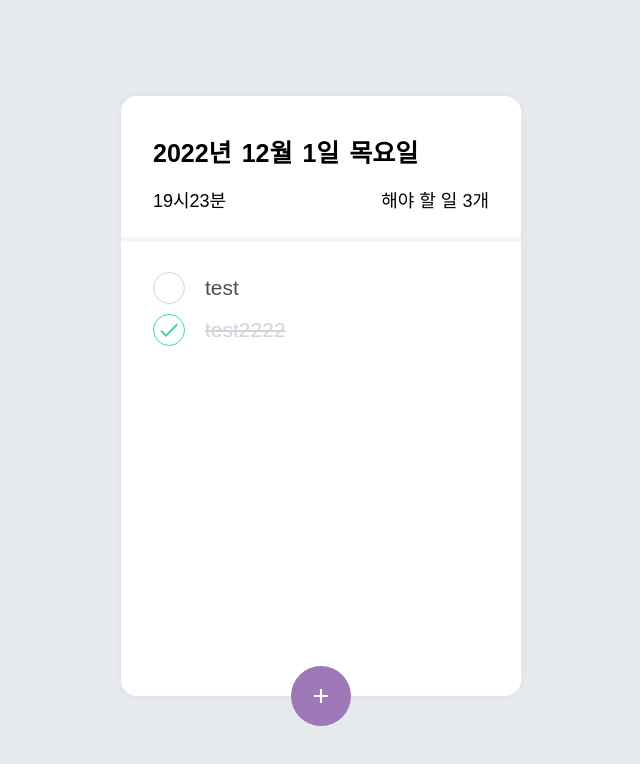
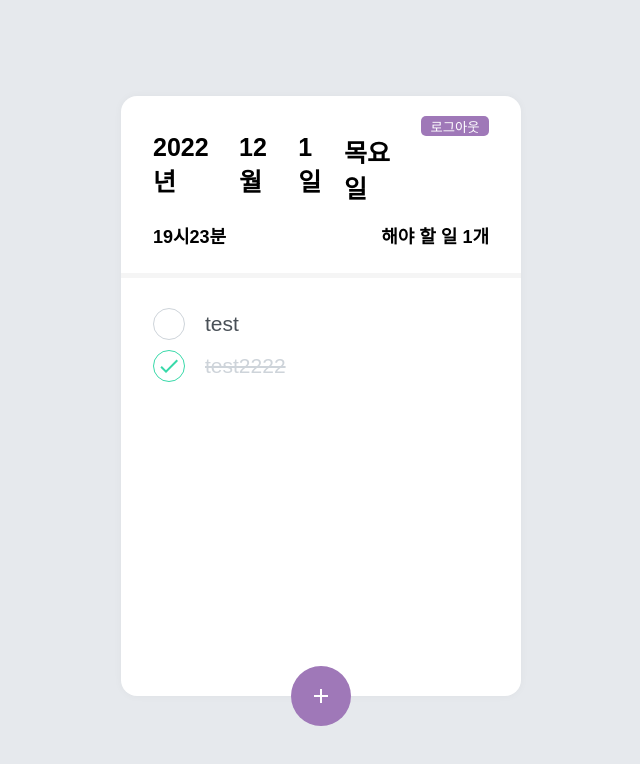
Before and after one commit to Duck-98/wanted-pre-onboarding-frontend, a React (Create React App) app: page /todo in a window 1280 px wide. Shown: the top 764 px of the page, without its empty margins (319-959 px from the left). Built offline with nearby package versions, Linux system fonts and the light colour scheme; no server answers; sample sign-in values are in the browser's storage.

Commit message:
feat: 로그아웃 기능

```diff
--- a/src/components/Todo/TodoHeader.tsx
+++ b/src/components/Todo/TodoHeader.tsx
@@ -1,7 +1,13 @@
+import { useTodoState } from "context/todoContext";
 import React, { useState, useEffect } from "react";
 import styled from "styled-components";
 import { currentTime } from "utils/today";
+import { useNavigate } from "react-router-dom";
+
 const TodoHeader = () => {
+  const todos = useTodoState();
+  const navigate = useNavigate();
+  const filterData = todos.filter((todo) => todo.isCompleted === false);
   const [nowTimes, setNowTimes] = useState(currentTime().slice(13, 19));
   useEffect(() => {
     const timer = setInterval(() => {
@@ -11,6 +17,10 @@ const TodoHeader = () => {
       clearInterval(timer);
     };
   }, []);
+  const handleLogout = () => {
+    localStorage.removeItem("token");
+    navigate("/");
+  };
   return (
     <div>
       <HeaderContainer>
@@ -19,16 +29,37 @@ const TodoHeader = () => {
           <h1>{currentTime().slice(5, 8)}</h1>
           <h1>{currentTime().slice(8, 10)}</h1>
           <h1>{currentTime().slice(10, 13)}</h1>
+          <Button onClick={handleLogout}>로그아웃</Button>
         </div>
         <div className="sub-container">
           <HeaderSpan>{nowTimes}</HeaderSpan>
-          <HeaderSpan>해야 할 일 3개</HeaderSpan>
+          {filterData.length === 0 ? (
+            <HeaderSpan>오늘 할 일을 완료했습니다!</HeaderSpan>
+          ) : (
+            <HeaderSpan>해야 할 일 {filterData.length}개</HeaderSpan>
+          )}
         </div>
       </HeaderContainer>
       <Divider />
     </div>
   );
 };
+
+const Button = styled.button`
+  width: 70px;
+  height: 20px;
+  cursor: pointer;
+  background: #9f78b8;
+  &:hover {
+    background: #b088c9;
+  }
+  &:active {
+    background: #b088c9;
+  }
+  border: none;
+  color: white;
+  border-radius: 5px;
+`;
 
 const HeaderContainer = styled.div`
   padding: 20px 32px 25px 32px;
@@ -47,6 +78,7 @@ const HeaderContainer = styled.div`
 
 const HeaderSpan = styled.span`
   font-size: 18px;
+  font-weight: bold;
 `;
 
 const Divider = styled.div`
```
